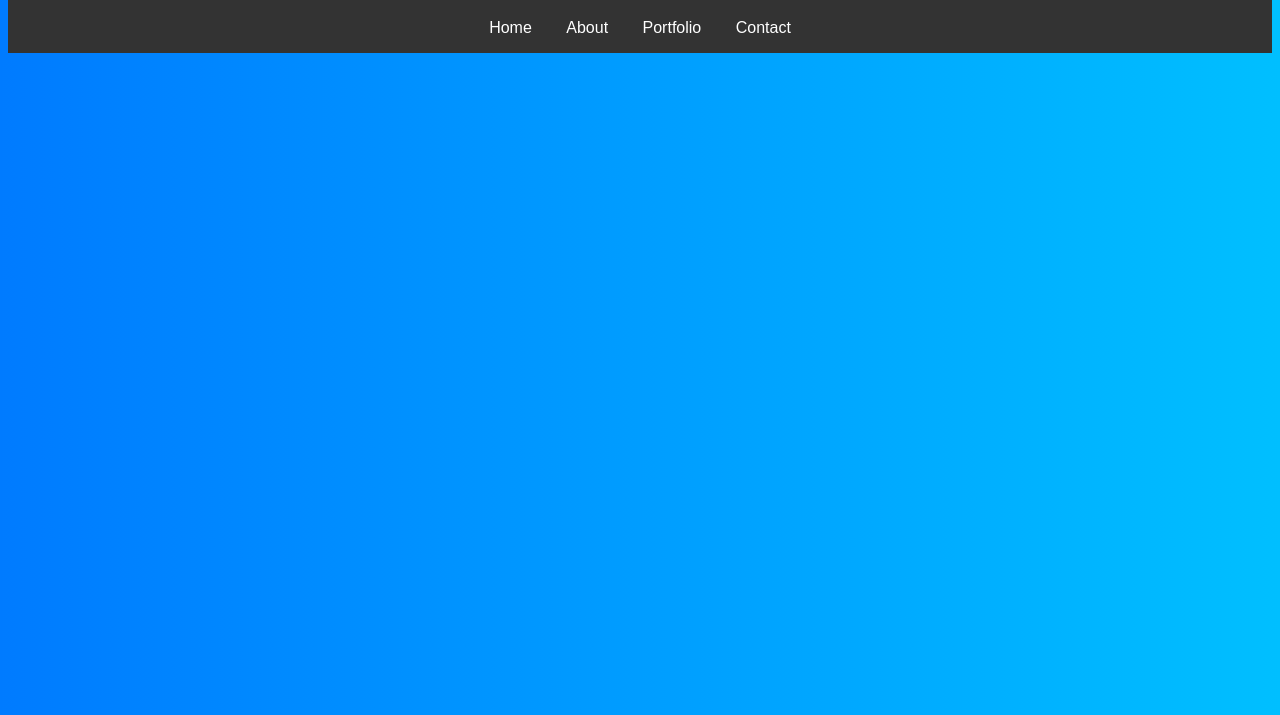
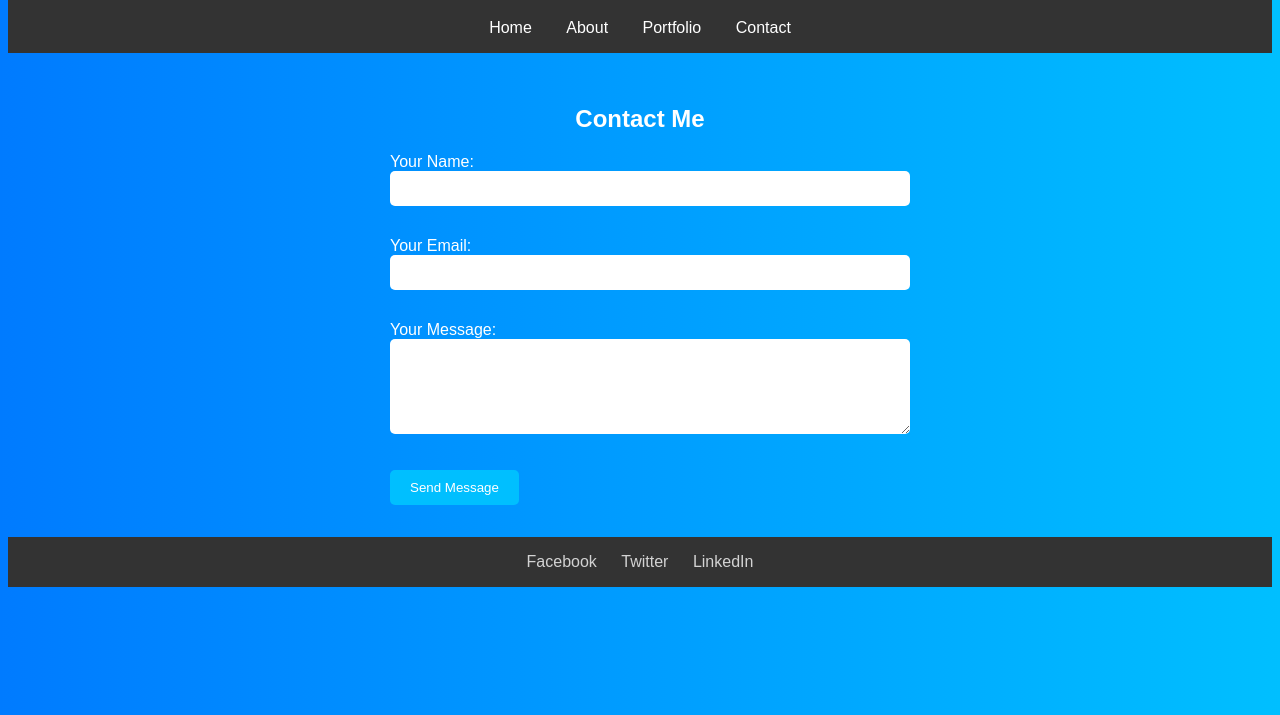
Before and after one commit to Dorianhenn/Coursework, a plain HTML site: page Block10/contact.html in a window 1280 px wide. Shown: the part 85-800 px from the top of the page. Drawn offline with Linux system fonts and the light colour scheme.

Commit message:
finished the portfolio.html file and made changes to contact.html. The commit message should reflect these changes.          <a href="portfolio.html">Portfolio</a>

```diff
--- a/Block10/contact.html
+++ b/Block10/contact.html
@@ -16,5 +16,31 @@
         <a href="contact.html">Contact</a>
       </nav>
     </header>
+
+    <main>
+      <section>
+        <h2>Contact Me</h2>
+
+        <form action="#" method="POST">
+          <label for="name">Your Name:</label><br />
+          <input type="text" id="name" name="name" required /><br /><br />
+
+          <label for="email">Your Email:</label><br />
+          <input type="email" id="email" name="email" required /><br /><br />
+
+          <label for="message">Your Message:</label><br />
+          <textarea id="message" name="message" rows="5" required></textarea
+          ><br /><br />
+
+          <button type="submit">Send Message</button>
+        </form>
+      </section>
+    </main>
+
+    <footer>
+      <a href="https://facebook.com" target="_blank">Facebook</a>
+      <a href="https://twitter.com" target="_blank">Twitter</a>
+      <a href="https://linkedin.com" target="_blank">LinkedIn</a>
+    </footer>
   </body>
 </html>
--- a/Block10/styles.css
+++ b/Block10/styles.css
@@ -44,6 +44,35 @@ main {
   color: #ffd700;
   text-decoration: underline;
 }
+
+form {
+  max-width: 500px;
+  margin: 0 auto;
+  text-align: left;
+}
+
+input,
+textarea {
+  width: 100%;
+  padding: 10px;
+  border-radius: 5px;
+  border: none;
+  margin-bottom: 1em;
+}
+
+button {
+  padding: 10px 20px;
+  border: none;
+  background-color: #00bfff;
+  color: white;
+  border-radius: 5px;
+  cursor: pointer;
+}
+
+button:hover {
+  background-color: #007acc;
+}
+
 footer a {
   margin: 0 10px;
   color: lightgrey;
```
